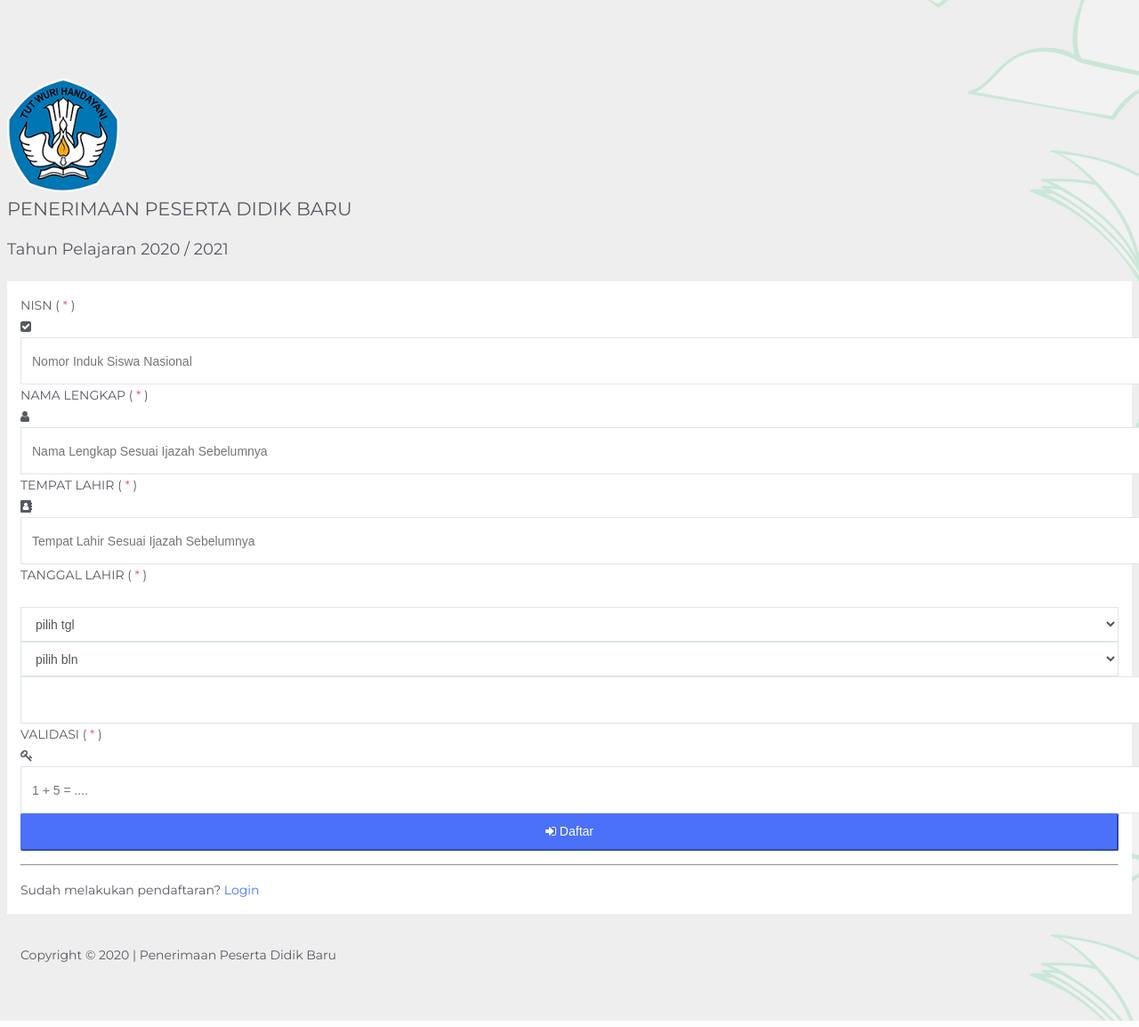
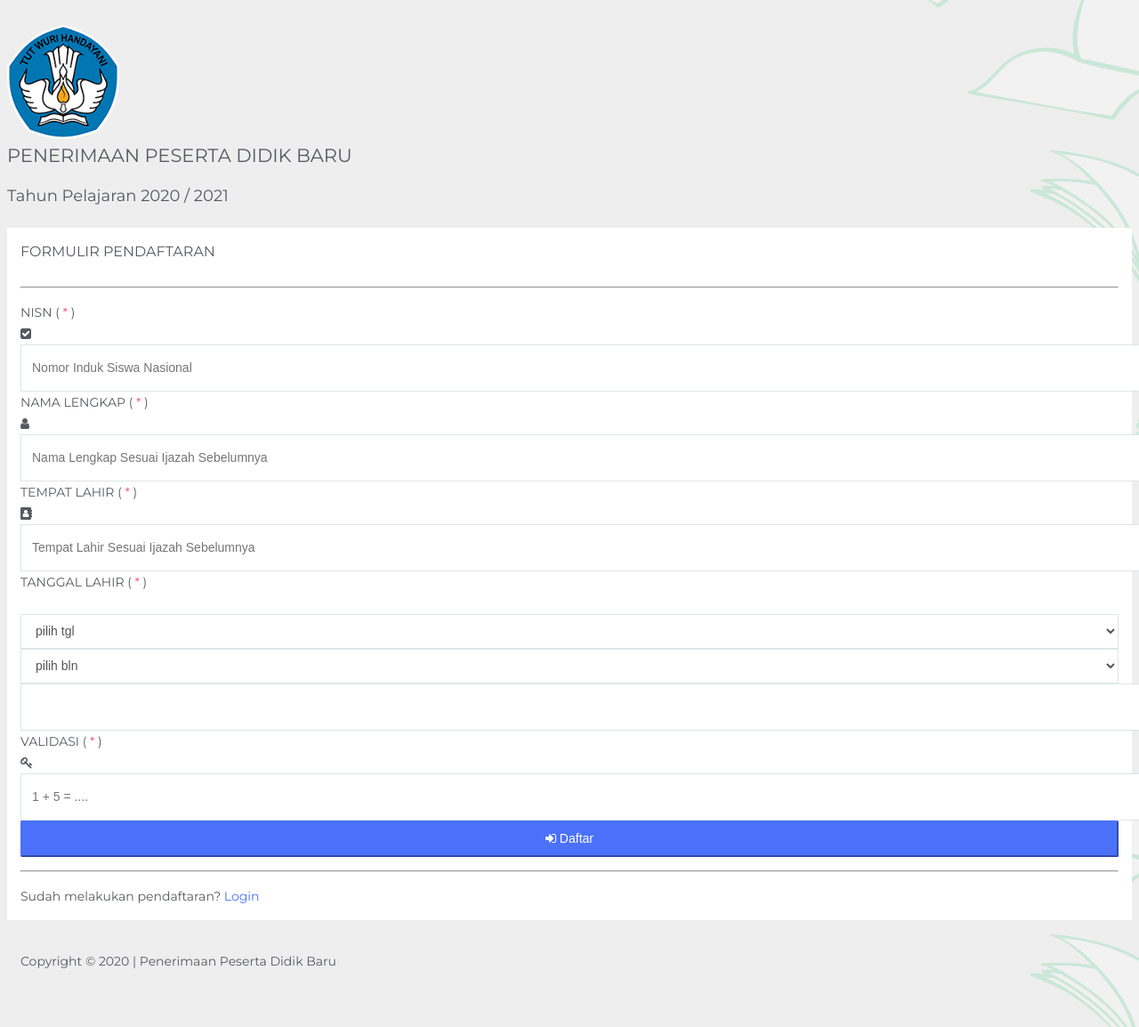
Before and after one commit to yuwandianto/myproject, a CodeIgniter app: page /database/auth/register in a window 1280 px wide. Shown: the whole page at 89% size. Run offline with CodeIgniter, Linux system fonts and the light colour scheme.

Commit message:
perbaikan tampilan

```diff
--- a/application/views/front/login.php
+++ b/application/views/front/login.php
@@ -15,7 +15,11 @@
 
     <script src="<?= base_url('assets/templates/front/'); ?>js/jquery.min.js"></script>
 
-
+    <style>
+        body {
+            padding-top: 0px ;
+        }
+    </style>
 
 </head>
 <div class="flash_data" data-flash_data="<?= $this->session->flashdata('error');?>"></div>
--- a/application/views/front/register.php
+++ b/application/views/front/register.php
@@ -15,6 +15,12 @@
 
     <!-- <link href="<?= base_url('assets/templates/front/'); ?>css/icons.css" rel="stylesheet"> -->
 
+    <style>
+        body {
+            padding-top: 0px ;
+        }
+    </style>
+
 </head>
 
 <body class="bg-light" style="height: auto;background-image:url(<?= base_url('assets/templates/front/'); ?>img/bg-3.jpg);">
@@ -22,15 +28,16 @@
         <div class="misc-content">
             <div class="container">
                 <div class="row justify-content-center">
-                    <div class="col-md-12 text-center mb-3">
-                        <a href="/" title="Kembali ke Dashboard">
+                    <div class="col-md-12 text-center mb-2">
+
                             <img alt="" src="<?= base_url('assets/templates/front/'); ?>img/logo.png" class="logo-icon margin-r-10">
-                        </a>
+
                         <h3>PENERIMAAN PESERTA DIDIK BARU</h3>
                         <h4>Tahun Pelajaran 2020 / 2021</h4>
                     </div>
                     <div class="col-md-6 col-xs-12">
                         <div class="misc-box">
+                        <h5 class="text-center">FORMULIR PENDAFTARAN</h5><hr>
                             <form id="main-form" role="form" method="POST" action="<?= base_url('auth/register'); ?>">
                             <input type="hidden" name="<?= $this->security->get_csrf_token_name();?>" value="<?= $this->security->get_csrf_hash() ;?>" style="display:none">
                                 <div class="form-group">
```
